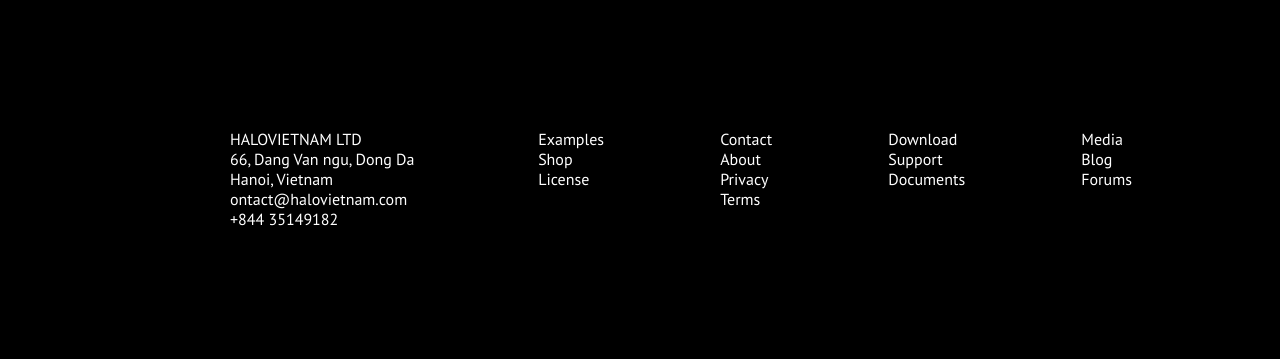
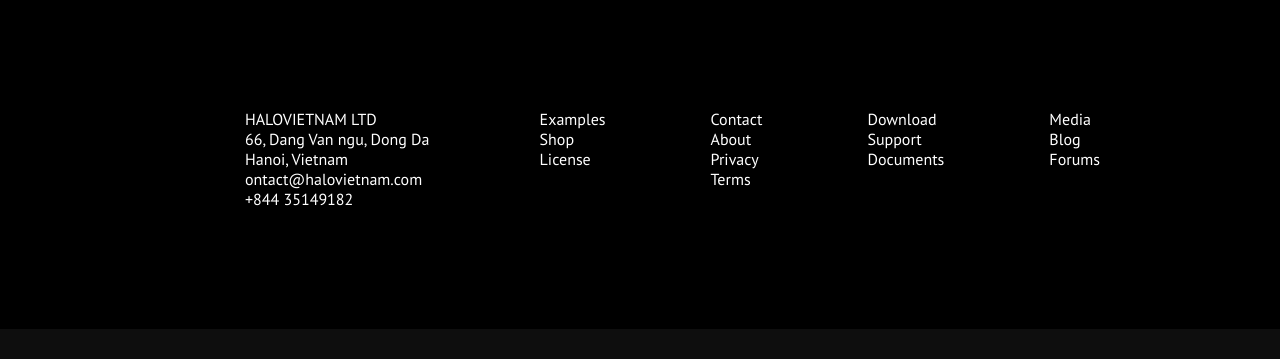
Before and after one commit to pkvip9999/tinyone, a plain HTML site: page index.html in a window 1280 px wide. Shown: the part 1939-2298 px from the top of the page. After the commit the page ends 2268 px from the top, so only its background shows below. Drawn offline with Linux system fonts and the light colour scheme; a web font is replaced by a local one.

Commit message:
sua phan font

```diff
--- a/index.html
+++ b/index.html
@@ -9,7 +9,7 @@
 
 <body>
      <div id="wrapper">
-         <div id="header">
+         <div id="header"   >
             <div class="container ">
                 <!--phan logo va menu-->
                 <div id="top-head">
@@ -236,7 +236,7 @@
                     </div>
                 </div>
                 <div class="info">
-                    <div class="row">
+                    <div class="row mg">
                         <ul class="add">
                             <li>HALOVIETNAM LTD</li>
                             <li>66, Dang Van ngu, Dong Da Hanoi, Vietnam</li>
--- a/style.css
+++ b/style.css
@@ -36,6 +36,7 @@ body{
     background: black;
     padding-top: 95px;
     padding-bottom: 120px;
+
 }
 .w320{
     width: 320px;
@@ -94,7 +95,7 @@ li{
 }
 .menu{
     padding-left: 80px;
-    font-family: "HelveticaNeueBold";
+    font-family: "PTSansBold";
     text-align: center;
     font-size: 22px;
     font-weight: bold;
@@ -177,7 +178,7 @@ li{
     font-size: 22px;
     margin-bottom: 15px;
     color: #010101;
-    font-family: "PTSansBold";
+    font-family: "PTSans";
 }
 .sub-email{
     text-align: center;
@@ -215,6 +216,7 @@ li{
     background: #fcdb00;
     padding: 15px 35px;
     font-weight: bold;
+    border: none;
 }
 .icons{
     text-align: center;
@@ -226,11 +228,14 @@ li{
     font-size: 45px;
 }
 .info{
-    margin-top: 135px;
+    margin-top: 125px;
     color: #fff;
     font-size: 16px;
 }
 .add{
     width: 20%;
-    margin-left: 0;
+    margin-left: 15px;
 }
+.mg ul  {
+    margin:0 90px 0 15px;
+}
```
